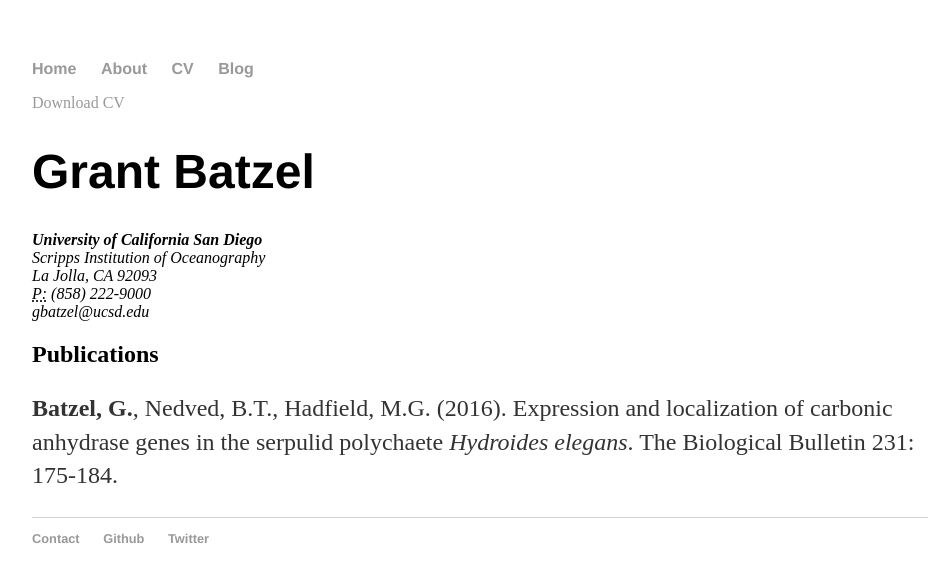
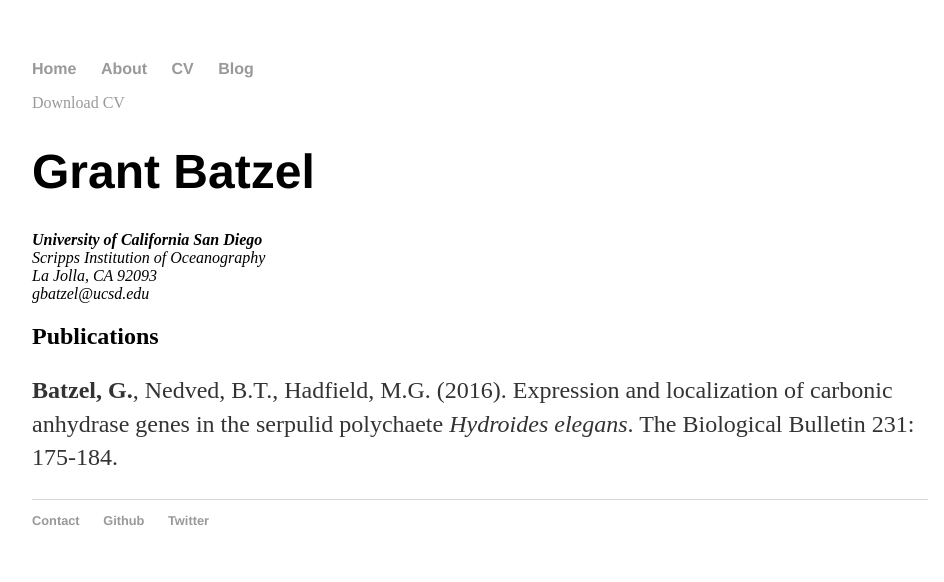
Before and after one commit to gbatzel/gbatzel, a Jekyll site: the page built from cv/index.html, in a window 1280 px wide. Shown: the top 582 px of the page, without its empty margins (160-1104 px from the left). Built offline with Jekyll 4.4.1, drawn with Linux system fonts in a browser that asks for light colours.

Commit message:
phone number removed

```diff
--- a/cv/index.html
+++ b/cv/index.html
@@ -10,7 +10,6 @@ title: Grant's CV
 						<strong>University of California San Diego</strong><br>
 					Scripps Institution of Oceanography<br>
 					La Jolla, CA 92093<br>
-					<abbr title="phone">P:</abbr> (858) 222-9000<br>
 					<span class="obfuscate">gbatzel@ucsd.edu</span>
 					</address>
 					<h2>Publications</h2>
```
